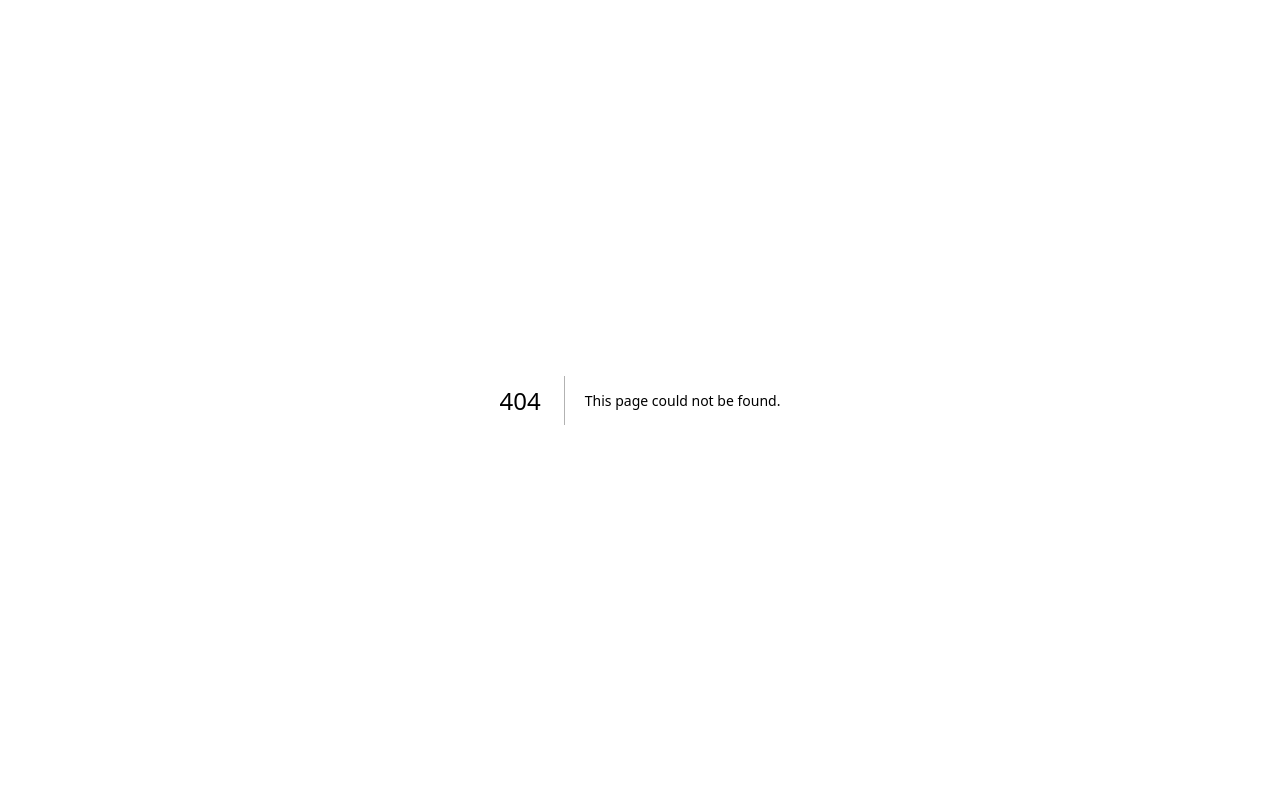
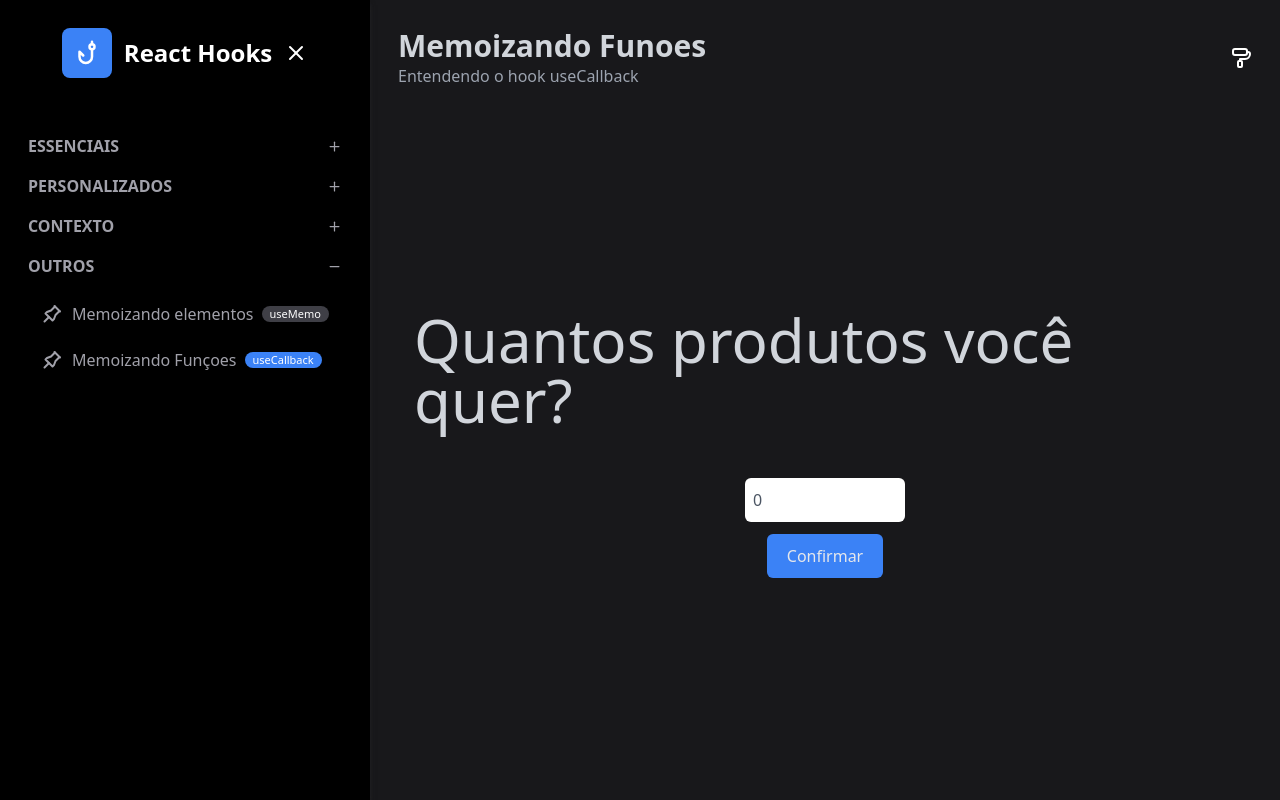
Before and after one commit to AntonioDeveloper/react-personal-hooks-training, a Next.js app: page /outros/memoizandoFuncoes in a window 1280 px wide. Before the commit this address had no page. Built offline with nearby package versions, Linux system fonts and the light colour scheme.

Commit message:
useCallback hook

```diff
--- /dev/null
+++ b/src/components/template/BotaoMemoizado.tsx
@@ -0,0 +1,43 @@
+import React from "react";
+
+export interface BotaoProps {
+    icone?: any;
+    texto?: string;
+    cor?: string;
+    tamanho?: "xs" | "md" | "lg" | "xl" | "2xl" | "3xl";
+    redondo?: boolean;
+    onClick?: (e: any) => void;
+    className?: string;
+}
+
+function Botao(props: BotaoProps) {
+    console.log("Renderizei");
+
+    function tamanho() {
+        if (props.tamanho === "xs") return 9;
+        if (props.tamanho === "lg") return 14;
+        if (props.tamanho === "xl") return 16;
+        if (props.tamanho === "2xl") return 20;
+        if (props.tamanho === "3xl") return 24;
+        return 11;
+    }
+
+    return (
+        <button
+            className={`
+            flex items-center gap-2 rounded-md px-5 h-${tamanho()}
+            hover:bg-opacity-80 select-none
+            ${props.redondo && `rounded-full justify-center w-${tamanho()}`}
+            ${props.cor ?? "bg-blue-500"}
+            ${`text-${props.tamanho ?? "base"}`}
+            ${props.className ?? ""}
+        `}
+            onClick={props.onClick}
+        >
+            {props.icone ? props.icone : null}
+            {props.texto ? props.texto : null}
+        </button>
+    );
+}
+
+export default React.memo(Botao);
--- a/src/components/template/MenuPrincipalItem.tsx
+++ b/src/components/template/MenuPrincipalItem.tsx
@@ -23,7 +23,7 @@ export default function MenuPrincipalItem(props: MenuItemProps) {
             className={`
             flex items-center gap-2 text-zinc-400 rounded-md
             hover:bg-zinc-800 px-3 py-2
-            ${selecionado && `text-${corDestaque} bg-zinc-900`}
+            ${selecionado ? `text-${corDestaque}` : 'text-zinc-400'}
         `}
         >
             {icone ?? <IconCode />}
--- a/src/data/constants/secoesMenu.tsx
+++ b/src/data/constants/secoesMenu.tsx
@@ -101,6 +101,12 @@ const secoesMenu = [
         tag: "useMemo",
         icone: <IconPin />
       },
+      {
+        titulo: "Memoizando Funçoes",
+        url: "/outros/memoizandoFuncoes",
+        tag: "useCallback",
+        icone: <IconPin />
+      },
     ]
   },
 ];
--- a/src/data/contexto/MenuProvider.tsx
+++ b/src/data/contexto/MenuProvider.tsx
@@ -35,7 +35,7 @@ export function MenuProvider(props: any) {
       let novosItens = secao.itens.map((item: any) => {
         return { ...item, selecionado: item.url === url }
       });
-      return { ...secao, items: novosItens };
+      return { ...secao, itens: novosItens };
     });
     return novasSecoes;
   }
--- a/src/data/contexto/TemaProvider.tsx
+++ b/src/data/contexto/TemaProvider.tsx
@@ -6,7 +6,7 @@ export function TemaProvider(props: { children: string | number | boolean | Reac
   const cores = ["blue-500", "red-400", "pink-500", "orange-500", "green-500", "purple-500",
     "yellow-600"];
 
-  const [corDestaque, setCorDestaque] = useState<any>();
+  const [corDestaque, setCorDestaque] = useState<any>(cores[0]);
 
   const ctx = { cores, corDestaque, setCorDestaque };
 
--- a/src/pages/outros/memoizacao.tsx
+++ b/src/pages/outros/memoizacao.tsx
@@ -2,7 +2,7 @@ import InputFormatado from "@/components/formulario/InputFormatado";
 import Display from "@/components/template/Display";
 import Flex from "@/components/template/Flex";
 import Pagina from "@/components/template/Pagina";
-import { useMemo, useState } from "react";
+import { useState } from "react";
 
 export default function () {
 
@@ -11,12 +11,13 @@ export default function () {
   const [numero3, setNumero3] = useState(1);
   const [numero4, setNumero4] = useState(1);
 
-  let potencia = useMemo(() => {
+  // let potencia = numero1 ** numero2;
+
+  function potencia() {
     let future = Date.now() + 3000;
     while (Date.now() < future);
     return numero1 ** numero2;
-  }, [numero1, numero2]);
-
+  };
 
   let soma = numero3 + numero4;
 
@@ -32,7 +33,7 @@ export default function () {
               {numero2}
             </sup>
             <span>
-              = {potencia}
+              = {potencia()}
             </span>
           </>
         }>
--- /dev/null
+++ b/src/pages/outros/memoizandoFuncoes.tsx
@@ -0,0 +1,29 @@
+import InputFormatado from "@/components/formulario/InputFormatado";
+import BotaoMemoizado from "@/components/template/BotaoMemoizado";
+import Display from "@/components/template/Display";
+import Flex from "@/components/template/Flex";
+import Pagina from "@/components/template/Pagina";
+import { useState, useCallback } from "react";
+
+export default function () {
+
+  const [quantidade, setQuantidade] = useState(0);
+
+  const finalizar = useCallback(function (e: any) {
+    e.preventDefault();
+    window.alert("Compra finalizada!");
+    setQuantidade(0);
+  }, []);
+
+  return (
+    <Pagina titulo="Memoizando Funoes" subtitulo="Entendendo o hook useCallback">
+      <Display texto="Quantos produtos você quer?" />
+      <form>
+        <Flex col center>
+          <InputFormatado tipo="number" valor={quantidade} onInput={(e) => setQuantidade(+e.target.value)} />
+          <BotaoMemoizado texto="Confirmar" onClick={finalizar}></BotaoMemoizado>
+        </Flex>
+      </form>
+    </Pagina>
+  )
+}
```
